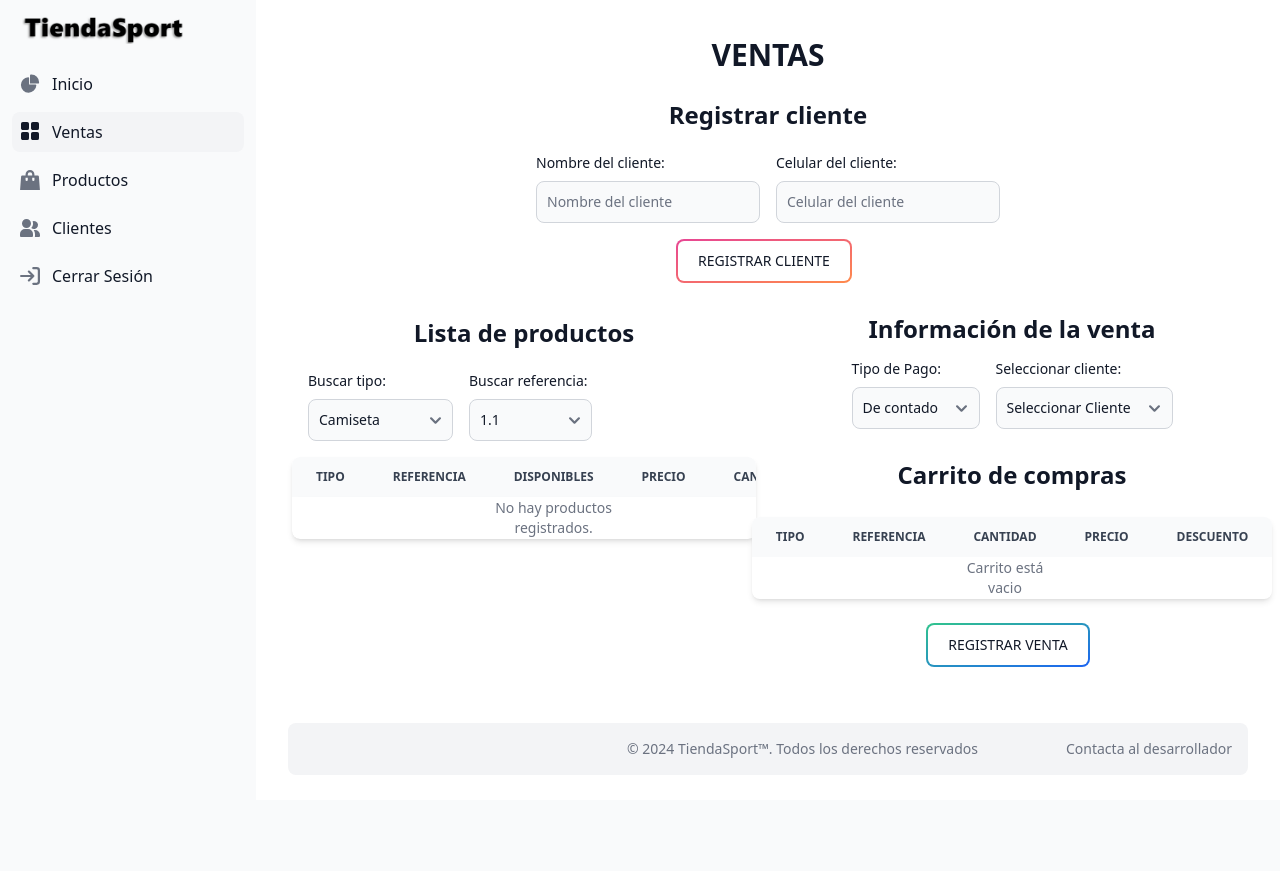
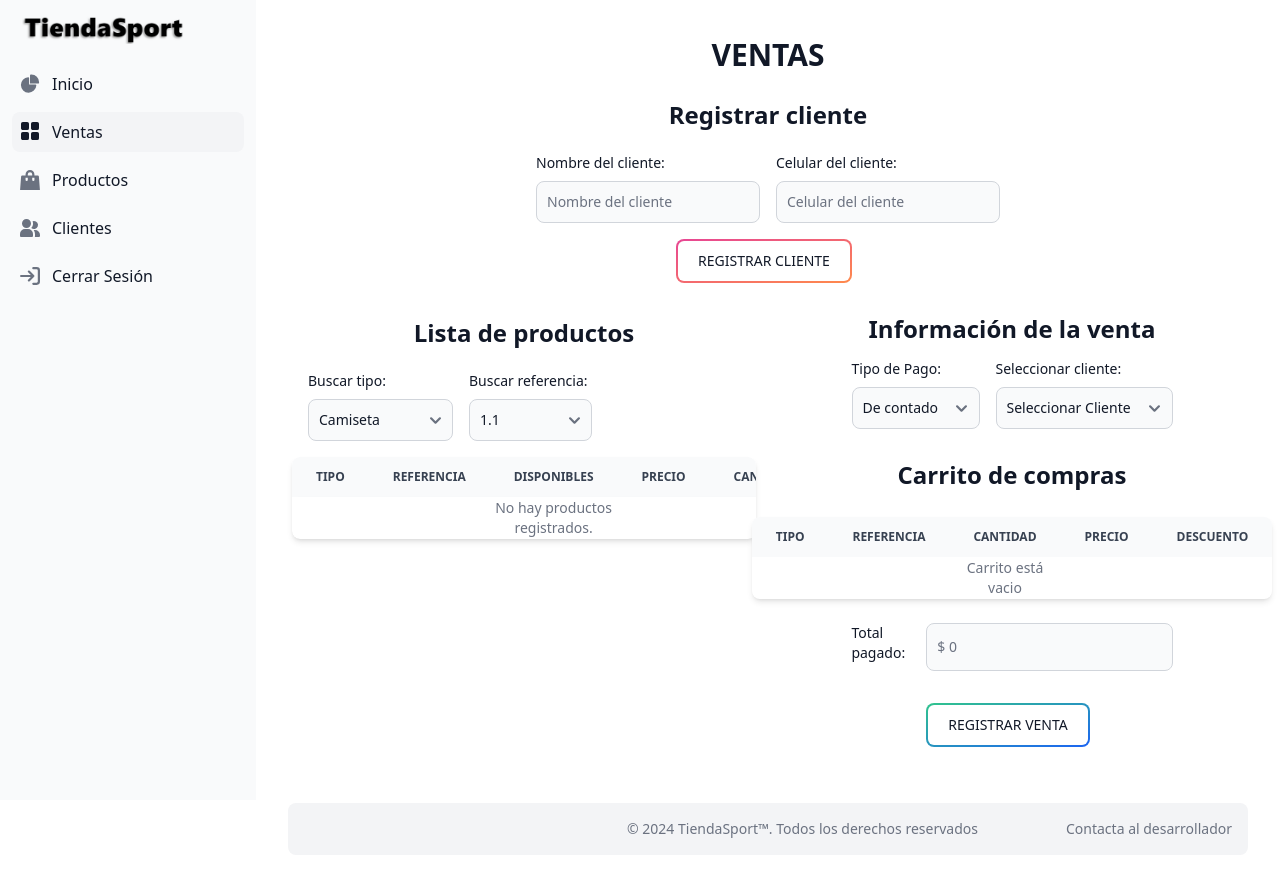
Before and after one commit to sebastianHerazo17/Tienda_Sport, a Flask app: page /ventas in a window 1280 px wide. Before the commit the page ends 758 px from the top, so only its background shows below. Run offline with Flask 3, Linux system fonts and the light colour scheme; data comes from the database, SQL or seed files in the repository; data that the repository does not hold is empty; style sheets or scripts are compiled from the project's sources.

Commit message:
Cuentas de pago para ventas

```diff
--- /dev/null
+++ b/static/src/js/formatoMoneda.js
@@ -0,0 +1,19 @@
+function moneda(valor) {
+    const formato = new Intl.NumberFormat('es-CO', {
+        style: 'currency',
+        currency: 'COP',
+        minimumFractionDigits: 0,
+    });
+
+    return formato.format(valor);
+}
+function formatoMoneda(event) {
+    const input = event.target;
+    let cambio = input.value.replace(/[^\d]/g, ''); // Elimina caracteres no numéricos
+    if (cambio === '') {
+        input.value = 0; // Si está vacío, deja el campo en 0
+    } else {
+        const valorNumerico = parseInt(cambio, 10); // Convierte a número
+        input.value = moneda(valorNumerico); // Aplica el formato de moneda
+    }
+}
--- a/static/src/js/inputs.js
+++ b/static/src/js/inputs.js
@@ -19,6 +19,7 @@ function entrada(event, i) {
         const valorNumerico = parseInt(cambio, 10); // Convierte a número
         input.value = moneda(valorNumerico); // Aplica el formato de moneda
         carrito[i].descuento = Number(document.getElementById('descuento-'+i).value.replace(/[$ .]/gi,'')); // Si se quiere guardar el valor se deben reemplazar los siguientes signos
+        document.getElementById('desc').innerText = moneda(totalDescuento());
         document.getElementById('total').innerText = moneda(total());
     }
 }
--- a/static/src/js/ventasFunctions.js
+++ b/static/src/js/ventasFunctions.js
@@ -94,27 +94,63 @@ function listarCarrito() {
         </tr>
         `});
         tabBody.innerHTML += `
-        <tr class="bg-white border-t">
-            <td class="px-6 py-4"></td>
-            <td class="px-6 py-4"></td>
-            <td class="px-6 py-4 font-semibold text-gray-900 ">
-                TOTAL
+        <tr id="filaTotalProducto" class="bg-white border-t">
+            <td class="px-6 py-2"></td>
+            <td class="px-6 py-2"></td>
+            <td class="px-2 py-2 font-medium text-right text-gray-900 ">
+                Precio total:
             </td>
-            <td id="total" class="px-6 py-4 font-semibold text-gray-900 ">
+            <td id="totalPro" class="px-6 py-2 font-medium line-through text-left text-gray-900 ">
+                ${moneda(totalProductos())}
+            </td>
+            <td class="px-6 py-2"></td>
+        </tr>
+        <tr id="filaDescuento" class="bg-white ">
+            <td class="px-6 py-2"></td>
+            <td class="px-6 py-2"></td>
+            <td class="px-2 py-2 font-medium text-right text-gray-900 ">
+                Descuento:
+            </td>
+            <td id="desc" class="px-6 py-2 font-medium  text-left text-gray-900 ">
+                ${moneda(totalDescuento())}
+            </td>
+            <td class="px-6 py-2"></td>
+        </tr>
+        <tr class="bg-white ">
+            <td class="px-6 py-2"></td>
+            <td class="px-6 py-2"></td>
+            <td class="px-2 py-2 text-right font-semibold text-gray-900 ">
+                TOTAL A PAGAR:
+            </td>
+            <td id="total" class="px-6 py-2 text-left font-semibold text-gray-900 ">
                 ${moneda(total())}
             </td>
-            <td class="px-6 py-4"></td>
+            <td class="px-6 py-2"></td>
         </tr>
         `;
 }
 
-function total() {
+function totalProductos() {
     let total = 0;
     for (const p of carrito) {
-        total += (p.precio*p.orden) - p.descuento;
+        total += (p.precio*p.orden);
     }
     return total;
 }
+
+function totalDescuento() {
+    let des = 0;
+    for (const p of carrito) {
+        des += p.descuento;
+    }
+    return des;
+}
+
+function total() {
+    return totalProductos() - totalDescuento();
+}
+
+
 
 
 // LISTAR CLIENTES
@@ -130,13 +166,14 @@ function listarClientes() {
 // REALIZAR VENTA
 
 const tipoVenta = document.getElementById('tipoVenta');
+var totalPagado = Number(document.getElementById('totalPagado').value.replace(/[$ .]/gi,''));
 
  function enviarVenta() {
     let venta = {
       identificacion: selectCli.value,
       tipoPago: tipoVenta.value,
       totalPagar: total(),
-      totalPagado: 20000,
+      totalPagado: totalPagado,
       carrito: carrito
     }
 
--- a/templates/ventas.html
+++ b/templates/ventas.html
@@ -205,11 +205,18 @@
                                 </tbody>
                             </table>
                         </div>
-                        <button onclick="enviarVenta()" class="relative inline-flex items-center mt-6 justify-center p-0.5 mb-2 me-2 overflow-hidden text-sm font-medium text-gray-900 rounded-lg group bg-gradient-to-br from-green-400 to-blue-600 group-hover:from-green-400 group-hover:to-blue-600 hover:text-white  focus:ring-4 focus:outline-none focus:ring-green-200 ">
+                        <div class="relative w-full mt-6 mb-2 flex items-center gap-4 justify-center">
+                            <div class="flex gap-2 text-gray-900 dark:text-white">
+                                <label for="totalPagado" class="block mb-2 text-sm font-medium text-gray-900 dark:text-white">Total pagado:</label>
+                                <input type="text" id="totalPagado" oninput="formatoMoneda(event)" onblur="formatoMoneda(event)"  class="bg-gray-50 border border-gray-300 text-gray-900 text-sm rounded-lg focus:ring-blue-500 focus:border-blue-500 block w-full p-2.5 dark:bg-gray-700 dark:border-gray-600 dark:placeholder-gray-400 dark:text-white dark:focus:ring-blue-500 dark:focus:border-blue-500" placeholder="$ 0" required />
+                            </div>
+                        </div>
+                        <button onclick="enviarVenta()"  class="relative inline-flex items-center mt-6 justify-center p-0.5 mb-2 me-2 overflow-hidden text-sm font-medium text-gray-900 rounded-lg group bg-gradient-to-br from-green-400 to-blue-600 group-hover:from-green-400 group-hover:to-blue-600 hover:text-white  focus:ring-4 focus:outline-none focus:ring-green-200 ">
                             <span class="relative px-5 py-2.5 transition-all ease-in duration-75 bg-white  rounded-md group-hover:bg-opacity-0">
                             REGISTRAR VENTA
                             </span>
                         </button>
+
                     </div>
                 </div>
             </div>
@@ -240,6 +247,7 @@
     </script>
     <script src="{{url_for('static',filename='src/js/inputs.js')}}"></script>
     <script src="{{url_for('static',filename='src/js/ventasFunctions.js')}}"></script>
+    <script src="{{url_for('static',filename='src/js/formatoMoneda.js')}}"></script>
 
 </body>
 </html>
```
Also changed, not shown: templates/productos.html (+3 -32 lines).
